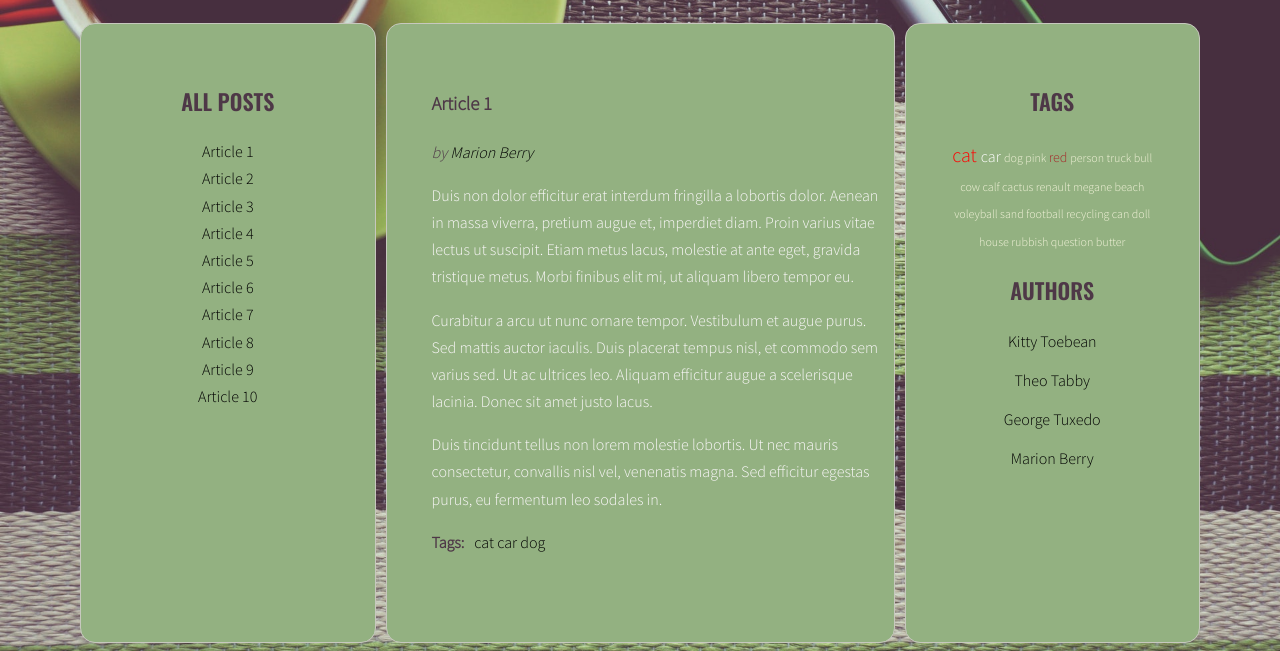
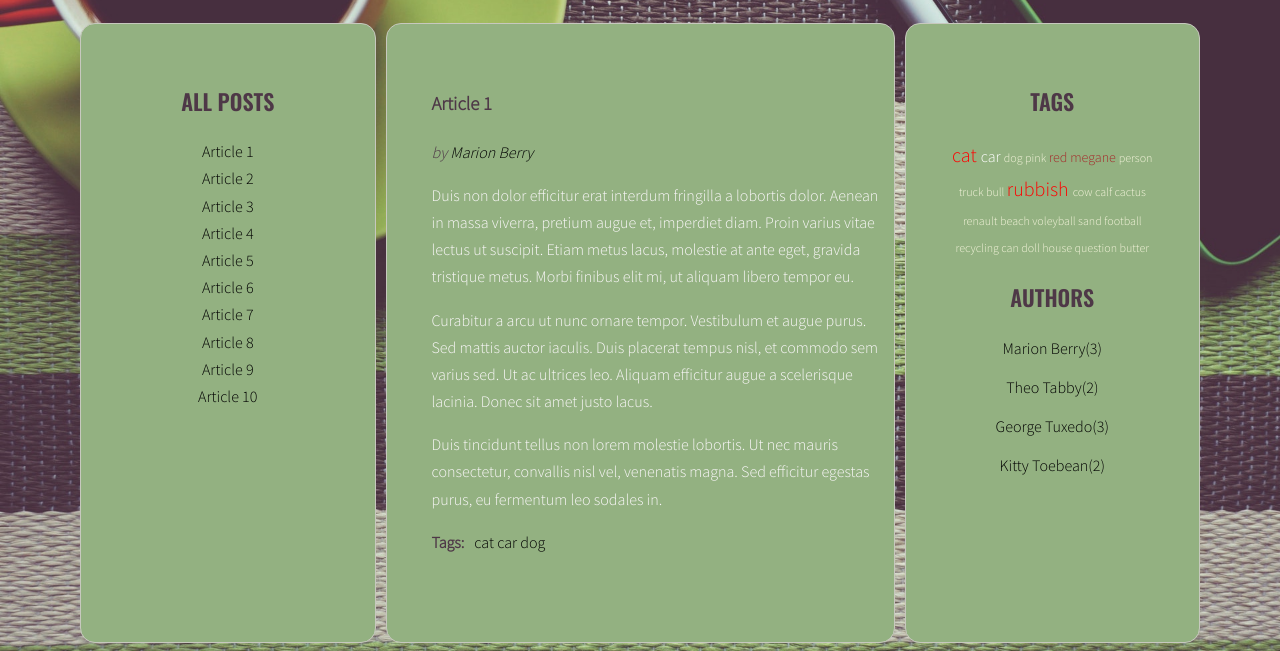
Before and after one commit to JohnGIDoe/javascript-blog, a website: page index.html in a window 1280 px wide. Shown: the part 220-871 px from the top of the page. Drawn offline with nearby package versions, Linux system fonts and the light colour scheme.

Commit message:
Add author list in right column and tied up code

```diff
--- a/index.html
+++ b/index.html
@@ -57,7 +57,7 @@
                 </ul>
               </div>
             </article>
-            <article class="post" id="article-2" data-tags="cat pink red" data-author="Theo Tabby">
+            <article class="post" id="article-2" data-tags="cat pink red megane" data-author="Theo Tabby">
               <h3 class="post-title">Article 2</h3>
               <p class="post-author">by </p>
               <div class="post-content">
@@ -90,7 +90,7 @@
                 </ul>
               </div>
             </article>
-            <article class="post" id="article-3" data-tags="person truck bull" data-author="George Tuxedo">
+            <article class="post" id="article-3" data-tags="person truck bull rubbish" data-author="George Tuxedo">
               <h3 class="post-title">Article 3</h3>
               <p class="post-author">by </p>
               <div class="post-content">
@@ -148,7 +148,7 @@
                 </ul>
               </div>
             </article>
-            <article class="post" id="article-5" data-tags="cactus renault megane" data-author="Marion Berry">
+            <article class="post" id="article-5" data-tags="cactus renault megane rubbish" data-author="Marion Berry">
               <h3 class="post-title">Article 5</h3>
               <p class="post-author">by </p>
               <div class="post-content">
@@ -177,7 +177,7 @@
                 </ul>
               </div>
             </article>
-            <article class="post" id="article-6" data-tags="beach voleyball sand" data-author="Geoorge Tuxedo">
+            <article class="post" id="article-6" data-tags="beach voleyball sand" data-author="George Tuxedo">
               <h3 class="post-title">Article 6</h3>
               <p class="post-author">by </p>
               <div class="post-content">
@@ -208,7 +208,7 @@
                 </ul>
               </div>
             </article>
-            <article class="post" id="article-7" data-tags="football recycling can" data-author="Kitty Toebean">
+            <article class="post" id="article-7" data-tags="football recycling can rubbish" data-author="Kitty Toebean">
               <h3 class="post-title">Article 7</h3>
               <p class="post-author">by </p>
               <div class="post-content">
@@ -344,26 +344,7 @@
             </ul>
             <h2 class="section-title">Authors</h2>
             <ul class="list authors">
-              <li>
-                <a href="#">
-                  <span class="author-name">Kitty Toebean</span>
-                </a>
-              </li>
-              <li>
-                <a href="#">
-                  <span class="author-name">Theo Tabby</span>
-                </a>
-              </li>
-              <li>
-                <a href="#">
-                  <span class="author-name">George Tuxedo</span>
-                </a>
-              </li>
-              <li>
-                <a href="#">
-                  <span class="author-name">Marion Berry</span>
-                </a>
-              </li>
+
             </ul>
           </aside>
         </main>
--- a/js/script.js
+++ b/js/script.js
@@ -1,14 +1,30 @@
 'use strict';
 
-const options = {
-  optArticleSelector: '.post',
-  optTitleSelector: '.post-title',
-  optTitleListSelector: '.titles',
-  optArticleTagsSelector:'.post-tags .list',
-  optTagsListSelector: '.tags.list',
-  optCloudClassCount: 5,
-  optCloudClassPrefix: 'tag-size-',
-  optArticleAuthorSelector: '.post-author'
+const opts = {
+  tagSizes: {
+    count: 5,
+    classPrefix: 'tag-size-',
+  },
+};
+
+const select = {
+  all: {
+    articles: '.post',
+    linksTo: {
+      tags: 'a[href^="#tag-"]',
+      authors: 'a[href^="#author-"]',
+    },
+  },
+  article: {
+    tags: '.post-tags .list',
+    author: '.post-author',
+    title: '.post-title',
+  },
+  listOf: {
+    titles: '.titles',
+    tags: '.tags.list',
+    authors: '.authors.list',
+  },
 };
 
 function titleClickHandler(event){
@@ -45,11 +61,11 @@ function generateTitleLinks(customSelector = '') {
   let html = '';
 
   /* [DONE] Clear content of titlelist */
-  const titleList = document.querySelector(options.optTitleListSelector);
+  const titleList = document.querySelector(select.listOf.titles);
   titleList.innerHTML = '';
 
   /* [DONE] Find all articles and save them to variable: articles */
-  const articles = document.querySelectorAll(options.optArticleSelector + customSelector);
+  const articles = document.querySelectorAll(select.all.articles + customSelector);
 
   /* [DONE] For every article */
   for (let article of articles) {
@@ -58,7 +74,7 @@ function generateTitleLinks(customSelector = '') {
     const articleId = article.getAttribute('id');
 
     /* [DONE] Find title of every article */
-    const articleTitle = article.querySelector(options.optTitleSelector).innerHTML;
+    const articleTitle = article.querySelector(select.article.title).innerHTML;
 
     /* [DONE] Create html for single link */
     const linkHTML = '<li><a href="#' + articleId + '"><span>' + articleTitle + '</span></a></li>';
@@ -83,13 +99,13 @@ function generateTags(){
   let allTags = {};
 
   /* [DONE] find all articles */
-  const articles = document.querySelectorAll(options.optArticleSelector);
+  const articles = document.querySelectorAll(select.all.articles);
 
   /* [DONE] START LOOP: for every article: */
   for (let article of articles) {
 
     /* [DONE] find tags wrapper */
-    const tagsWrapper = article.querySelector(options.optArticleTagsSelector);
+    const tagsWrapper = article.querySelector(select.article.tags);
 
     /* [DONE] make html variable with empty string */
     let html = '';
@@ -127,11 +143,10 @@ function generateTags(){
   /* [DONE] END LOOP: for every article: */
   }
 
-  // fins list of tags in right column
-  const tagList = document.querySelector(options.optTagsListSelector);
+  // find list of tags in right column
+  const tagList = document.querySelector(select.listOf.tags);
 
   const tagsParams = calculateTagsParams(allTags);
-  console.log('tagsParams: ', tagsParams);
 
   // create variable for all links HTML code
   let allTagsHMTL = '';
@@ -166,9 +181,9 @@ function calculateTagsParams(tags) {
 function calculateTagClass(count, params) {
   let classNumber;
 
-  classNumber = Math.floor(((count - params.min) / (params.max - params.min)) * (options.optCloudClassCount - 1) + 1 );
+  classNumber = Math.floor(((count - params.min) / (params.max - params.min)) * (opts.tagSizes.count - 1) + 1 );
 
-  return options.optCloudClassPrefix + classNumber;
+  return opts.tagSizes.classPrefix + classNumber;
 }
 
 generateTags();
@@ -232,14 +247,17 @@ function addClickListenersToTags(){
 addClickListenersToTags();
 
 function generateAuthors() {
-  /* [DONE] find all authors */
-  const articles = document.querySelectorAll(options.optArticleSelector);
+  // create object allAuthors
+  let allAuthors = {};
+
+  /* [DONE] find all articles */
+  const articles = document.querySelectorAll(select.all.articles);
 
   /* [DONE] START LOOP: for every article: */
   for (let article of articles) {
 
     /* [DONE] find authors wrapper */
-    const tagsWrapper = article.querySelector(options.optArticleAuthorSelector);
+    const tagsWrapper = article.querySelector(select.article.author);
 
     /* [DONE] make html variable with empty string */
     let html = '';
@@ -253,11 +271,36 @@ function generateAuthors() {
     /* [DONE] add generated code to html variable */
     html += linkHTML;
 
+    // check if this author is not already in allAuthors
+    if (!Object.hasOwnProperty.call(allAuthors, author)) {
+      // add tag to allTags object
+      allAuthors[author] = 1;
+    } else {
+      // if tag is already in allTags object raise its value of one
+      allAuthors[author]++;
+    }
+
     /* [DONE] insert HTML of all the links into the author wrapper */
     tagsWrapper.insertAdjacentHTML('beforeend', html);
 
   }
   /* [DONE] END LOOP: for every article: */
+
+  // find list of authors in right column
+  const authorList = document.querySelector(select.listOf.authors);
+
+  // create variable for all links HTML code
+  let allAuthorsHTML = '';
+
+  // Start loop for each authir in allAuthors
+  for (let author in allAuthors) {
+    // generate code of a link and add it to allAuthorsHTML
+    allAuthorsHTML += '<li><a href="#author-' + author + '">' + author + '('+ allAuthors[author] +') </a></li>';
+  // End loop for each tag in allTags
+  }
+
+  // Add HTML from allTagsHTML to tagList
+  authorList.innerHTML = allAuthorsHTML;
 }
 
 generateAuthors();
@@ -306,7 +349,7 @@ function authorClickHandler(event) {
 
 function addClickListenersToAuthors() {
   // find all links to authors
-  const authors = document.querySelectorAll('.post-author a');
+  const authors = document.querySelectorAll('a[href^="#author-"]');
 
   // START loop for each link
   for (let author of authors) {
```
